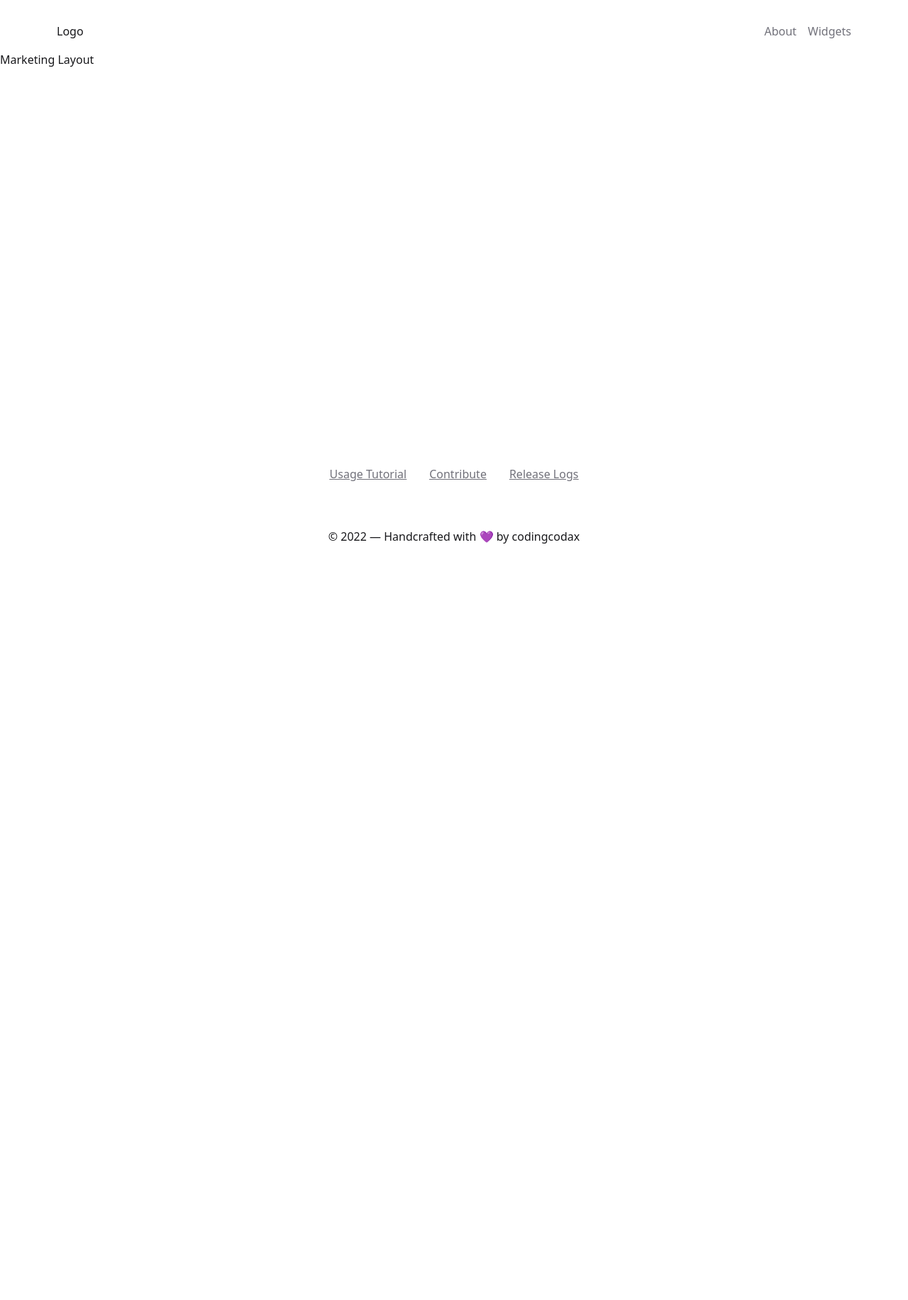
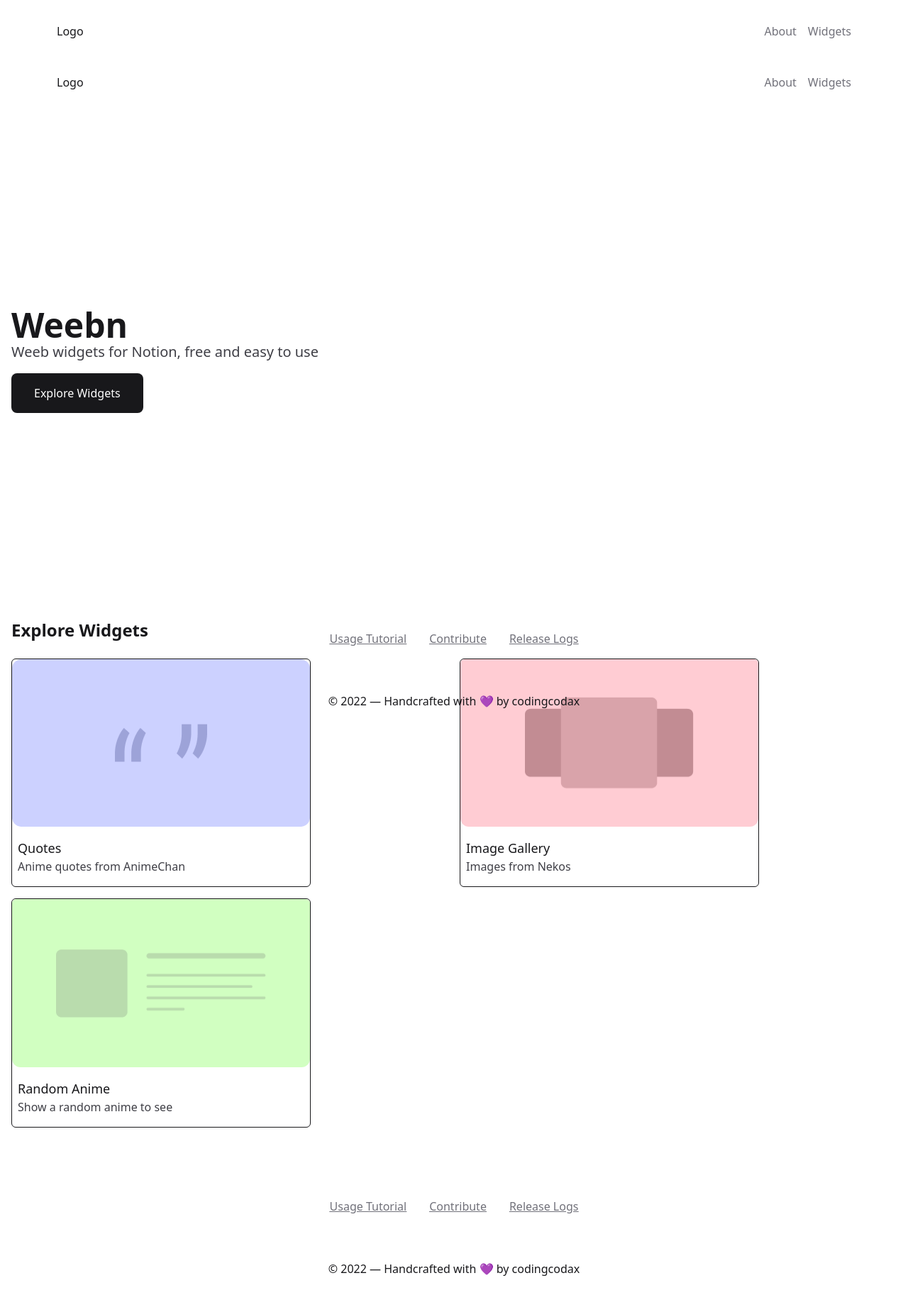
Before and after one commit to codingcodax/weebn, a Next.js app: page / in a window 1280 px wide. Shown: the whole page at 71% size. Before the commit the page ends 800 px from the top, so only its background shows below. Built offline with nearby package versions, Linux system fonts and the light colour scheme.

Commit message:
feat(marketing): update marketing group layout

```diff
--- a/app/(marketing)/layout.tsx
+++ b/app/(marketing)/layout.tsx
@@ -1,7 +1,11 @@
-const MarketingLayout = () => {
+import { Footer, Header } from '~/components/layout';
+
+const MarketingLayout = ({ children }: { children: React.ReactNode }) => {
   return (
-    <div>
-      <p>Marketing Layout</p>
+    <div className='grid h-screen grid-rows-[auto_1fr_auto] gap-y-4'>
+      <Header />
+      {children}
+      <Footer />
     </div>
   );
 };
```
